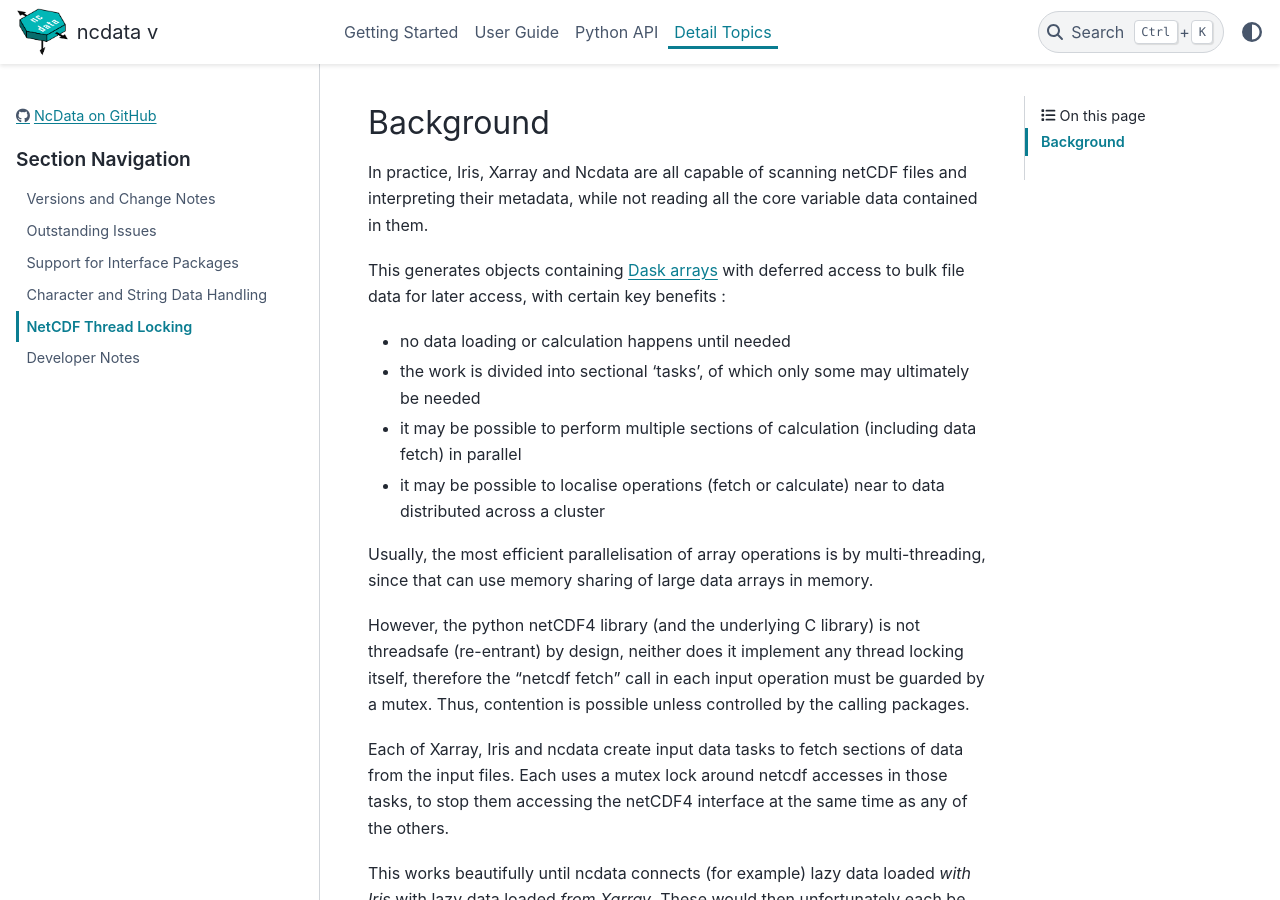
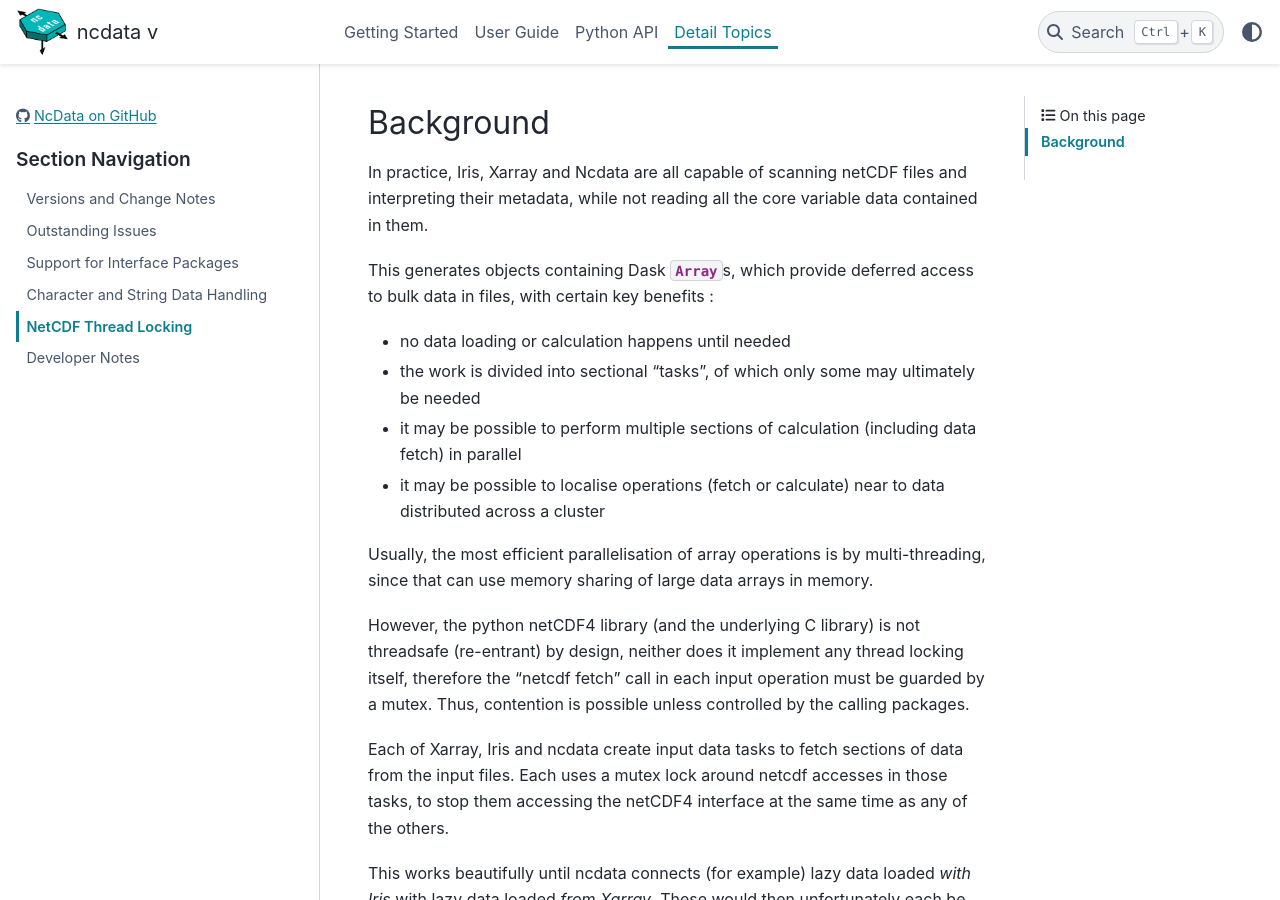
Before and after one commit to pp-mo/ncdata, a Sphinx documentation site: the page built from docs/details/threadlock_sharing.rst, in a window 1280 px wide and 900 px high, scrolled down 982 px. Built offline with Sphinx 7.4.7 and the PyData theme 0.15.4, drawn with Linux system fonts in a browser that asks for light colours; the version number could not be read and is left out.

```diff
--- a/docs/details/threadlock_sharing.rst
+++ b/docs/details/threadlock_sharing.rst
@@ -49,11 +49,11 @@ Background
 In practice, Iris, Xarray and Ncdata are all capable of scanning netCDF files and interpreting their metadata, while
 not reading all the core variable data contained in them.
 
-This generates objects containing `Dask arrays <https://docs.dask.org/en/stable/array.html>`_ with deferred access
-to bulk file data for later access, with certain key benefits :
+This generates objects containing Dask :class:`~dask.array.Array`\s, which provide
+deferred access to bulk data in files, with certain key benefits :
 
 * no data loading or calculation happens until needed
-*  the work is divided into sectional ‘tasks’, of which only some may ultimately be needed
+*  the work is divided into sectional "tasks", of which only some may ultimately be needed
 * it may be possible to perform multiple sections of calculation (including data fetch) in parallel
 * it may be possible to localise operations (fetch or calculate) near to data distributed across a cluster
 
```
Also changed, not shown: 1 other file.
